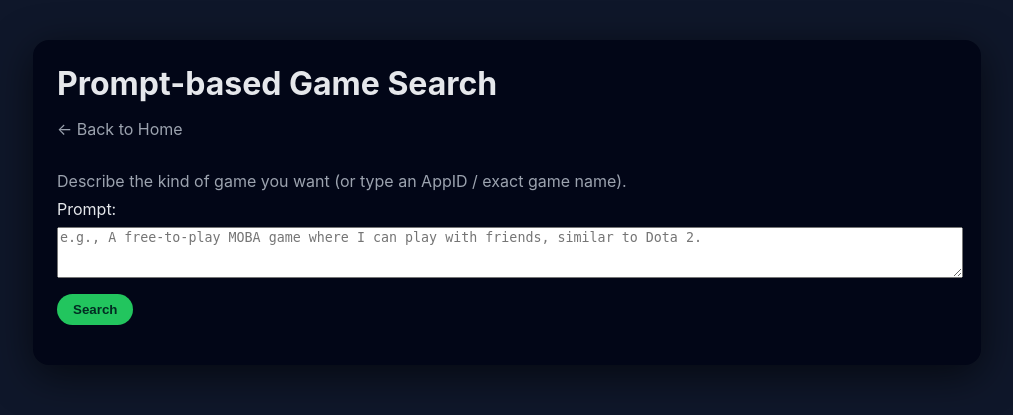
After one commit to lvelf/SteamAI, a Flask app: page /prompt in a window 1280 px wide. The commit adds this page. Shown: the top 415 px of the page, without its empty margins (133-1146 px from the left). Run offline with Flask 3, Linux system fonts and the light colour scheme; parts of the project's set-up code (start-up, migrations or seed data) failed here and were passed over.

Commit message:
complete basic prompt recomm

```diff
--- /dev/null
+++ b/Website/static/prompt.js
@@ -0,0 +1,66 @@
+const promptInput = document.getElementById("prompt-input");
+const promptBtn = document.getElementById("prompt-btn");
+const statusEl = document.getElementById("prompt-status");
+const table = document.getElementById("prompt-table");
+const tbody = table.querySelector("tbody");
+
+promptBtn.addEventListener("click", async () => {
+  const text = promptInput.value.trim();
+  if (!text) {
+    statusEl.textContent = "Please enter a prompt.";
+    return;
+  }
+
+  statusEl.textContent = "Searching...";
+  table.classList.add("hidden");
+  tbody.innerHTML = "";
+
+  try {
+    const resp = await fetch("/api/prompt_recommend", {
+      method: "POST",
+      headers: { "Content-Type": "application/json" },
+      body: JSON.stringify({ text }),
+    });
+
+    const raw = await resp.text();
+    console.log("prompt response raw:", raw);
+
+    let data;
+    try {
+      data = JSON.parse(raw);
+    } catch (e) {
+      console.error("JSON parse error:", e);
+      statusEl.textContent = "Server JSON error.";
+      return;
+    }
+
+    const modeLabel = {
+      "appid": "based on AppID",
+      "name": "based on existing game name",
+      "semantic": "semantic search from prompt",
+    }[data.mode] || data.mode;
+
+    if (data.center) {
+      statusEl.textContent =
+        `Mode: ${modeLabel}. Center game: ${data.center.name} (appid=${data.center.appid}).`;
+    } else {
+      statusEl.textContent = `Mode: ${modeLabel}. No exact game found; showing games matching your description.`;
+    }
+
+    data.recommendations.forEach((row, idx) => {
+      const tr = document.createElement("tr");
+      tr.innerHTML = `
+        <td>${idx + 1}</td>
+        <td>${row.appid}</td>
+        <td>${row.name}</td>
+        <td>${row.similarity.toFixed(3)}</td>
+      `;
+      tbody.appendChild(tr);
+    });
+
+    table.classList.remove("hidden");
+  } catch (err) {
+    console.error(err);
+    statusEl.textContent = "Network or server error.";
+  }
+});
--- a/Website/templates/index.html
+++ b/Website/templates/index.html
@@ -12,6 +12,7 @@
     <div class="nav-buttons">
       <a class="btn" href="{{ url_for('recommend_page') }}">Game Recommendations (Table)</a>
       <a class="btn" href="{{ url_for('graph_page') }}">Force-Directed Graph</a>
+      <a class="btn" href="{{ url_for('prompt_page') }}">Prompt-based Search</a>
     </div>
   </div>
 </body>
--- /dev/null
+++ b/Website/templates/prompt.html
@@ -0,0 +1,41 @@
+<!doctype html>
+<html lang="en">
+<head>
+  <meta charset="utf-8">
+  <title>SteamAI - Prompt Search</title>
+  <link rel="stylesheet" href="{{ url_for('static', filename='style.css') }}">
+</head>
+<body>
+  <div class="container">
+    <h1>Prompt-based Game Search</h1>
+    <a href="{{ url_for('index') }}" class="link-back">← Back to Home</a>
+
+    <p style="color:#9ca3af; margin-bottom:8px;">
+      Describe the kind of game you want (or type an AppID / exact game name).
+    </p>
+
+    <div class="search-box" style="align-items:flex-start; flex-direction:column;">
+      <label for="prompt-input">Prompt:</label>
+      <textarea id="prompt-input" rows="3" style="width:100%; resize:vertical;"
+                placeholder="e.g., A free-to-play MOBA game where I can play with friends, similar to Dota 2."></textarea>
+      <button id="prompt-btn" style="margin-top:8px;">Search</button>
+    </div>
+
+    <div id="prompt-status"></div>
+
+    <table id="prompt-table" class="hidden">
+      <thead>
+        <tr>
+          <th>#</th>
+          <th>AppID</th>
+          <th>Name</th>
+          <th>Similarity</th>
+        </tr>
+      </thead>
+      <tbody></tbody>
+    </table>
+  </div>
+
+  <script src="{{ url_for('static', filename='prompt.js') }}"></script>
+</body>
+</html>
--- a/recommendation/app.py
+++ b/recommendation/app.py
@@ -1,8 +1,9 @@
-# Website/app.py
 import os
 import sys
 from flask import Flask, render_template, request, jsonify
 from sklearn.metrics.pairwise import cosine_similarity
+from sentence_transformers import SentenceTransformer
+from utils import encode_text, df_to_json_records
 
 THIS_DIR = os.path.dirname(__file__)                 # .../Final/SteamAI/Website
 PROJECT_ROOT = os.path.dirname(THIS_DIR)             # .../Final/SteamAI
@@ -45,6 +46,10 @@ rec = SteamRecommender(
     ),
 )
 
+print("Loading text encoder (BAAI/bge-m3)...")
+text_encoder = SentenceTransformer("BAAI/bge-m3")
+print("Text encoder loaded.")
+
 # ---------- Web Route ----------
 @app.route("/")
 def index():
@@ -57,6 +62,10 @@ def recommend_page():
 @app.route("/graph")
 def graph_page():
     return render_template("graph.html")
+
+@app.route("/prompt")
+def prompt_page():
+    return render_template("prompt.html")
 
 
 # ---------- API ----------
@@ -167,5 +176,59 @@ def api_graph():
 
     return jsonify({"nodes": nodes, "links": links, "center": {"appid": appid, "name": center_name}})
 
+@app.route("/api/prompt_recommend", methods=["POST"])
+def api_prompt_recommend():
+    data = request.get_json(force=True) or {}
+    text = (data.get("text") or "").strip()
+
+    if not text:
+        return jsonify({"error": "text is required"}), 400
+
+    mode = "semantic"
+    center = None
+    df = None
+
+    if text.isdigit():
+        appid = int(text)
+        row = rec.apps[rec.apps["appid"] == appid]
+        if not row.empty:
+            mode = "appid"
+            center = {
+                "appid": appid,
+                "name": row["name"].iloc[0],
+            }
+            df = rec.recommend_similar(appid, top_k=10)
+
+
+    if df is None:
+        exact = rec.apps[rec.apps["name"].str.casefold() == text.casefold()]
+        if not exact.empty:
+            mode = "name"
+            appid = int(exact["appid"].iloc[0])
+            center = {
+                "appid": appid,
+                "name": exact["name"].iloc[0],
+            }
+            df = rec.recommend_similar(appid, top_k=10)
+
+
+    if df is None:
+        mode = "semantic"
+        vec = encode_text(text_encoder, text)         # (1, 1024)
+        df = rec.search_by_vector(vec, top_k=10)
+
+    records = df_to_json_records(df)
+
+    return_json = jsonify({
+        "mode": mode,
+        "center": center,
+        "recommendations": records,
+    })
+
+    print(records)
+    return return_json
+
+
+
 if __name__ == "__main__":
     app.run(debug=True)
```
Also changed, not shown: recommendation/steam_recommender.py (+14 -0 lines), recommendation/utils.py (added, +35 -0 lines), README.md, 1 other file.
